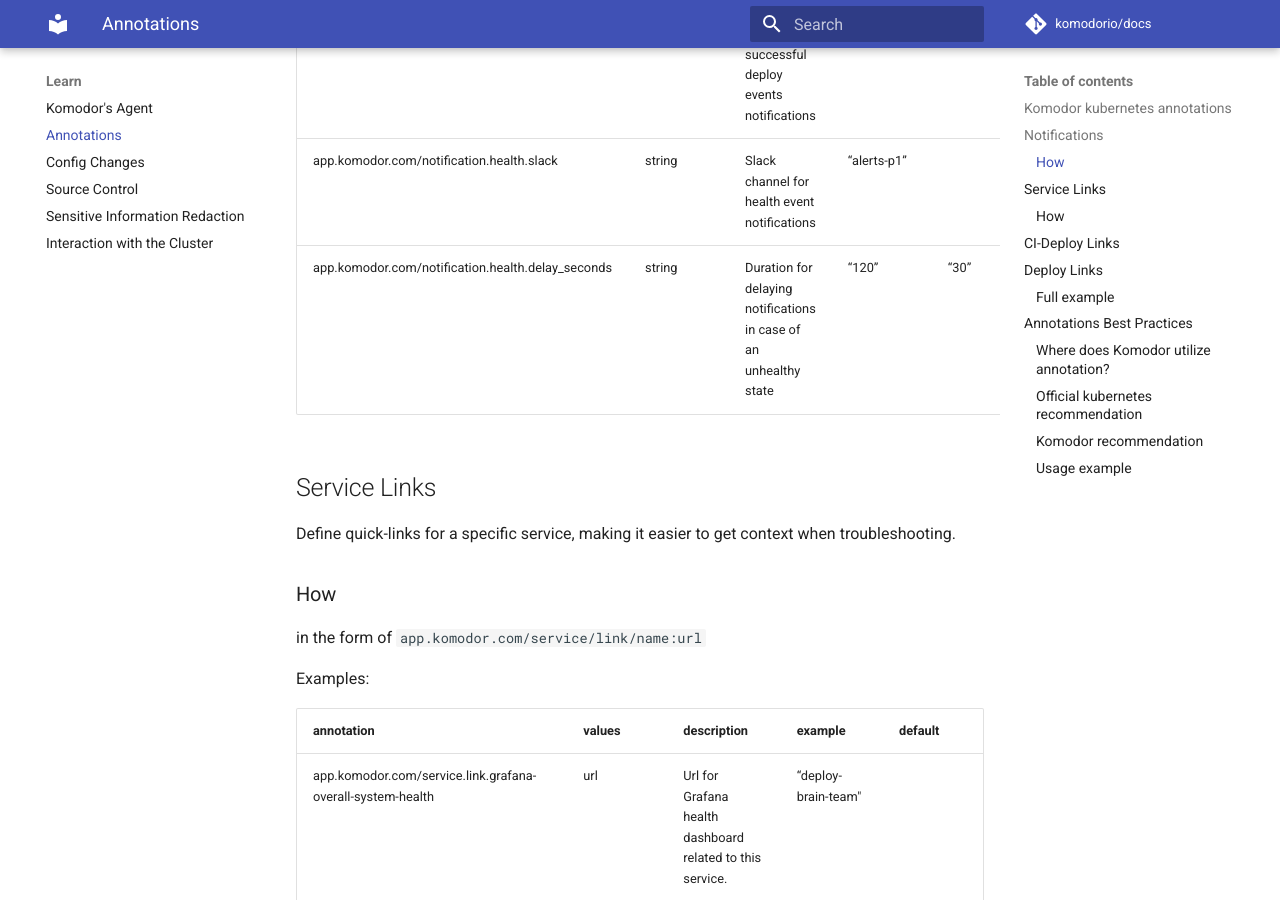
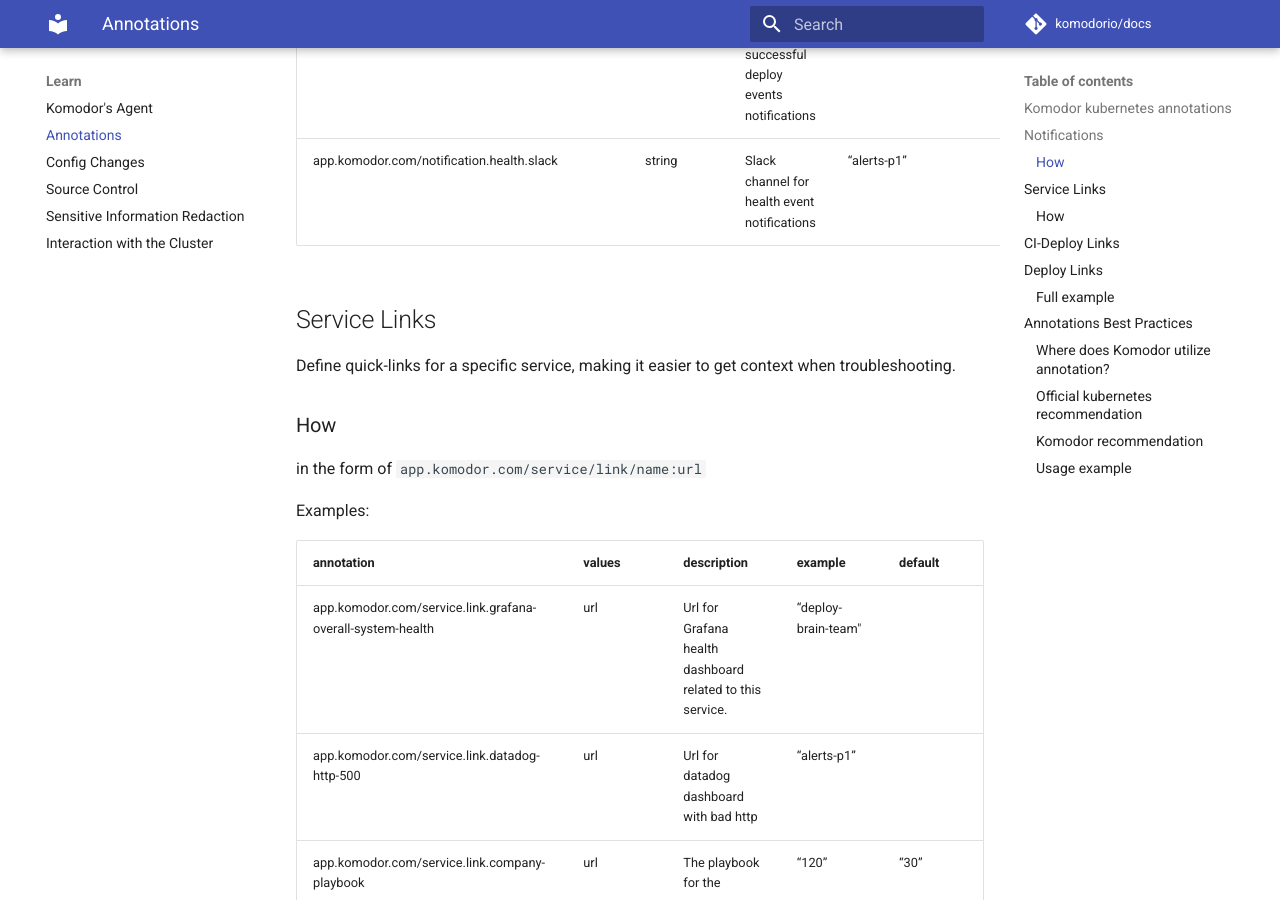
Before and after one commit to komodorio/docs, an MkDocs documentation site: the page built from docs/Learn/Annotations.md, in a window 1280 px wide and 900 px high, scrolled down 967 px. Built offline with MkDocs 1.6.1 and Material for MkDocs 9.7.7, drawn with Linux system fonts in a browser that asks for light colours; comment, search, counter and statistics services are not loaded.

Commit message:
Remove unsupported delay functionality

```diff
--- a/docs/Learn/Annotations.md
+++ b/docs/Learn/Annotations.md
@@ -16,7 +16,6 @@
 | app.komodor.com/notification.deploy_fail.slack    | string | Slack channel name for failed deploy events notifications         | “deploy-failed"     |         |
 | app.komodor.com/notification.deploy_success.slack | string | Slack channel name for successful deploy events notifications     | “deploy-success"    |         |
 | app.komodor.com/notification.health.slack         | string | Slack channel for health event notifications                      | “alerts-p1”         |         |
-| app.komodor.com/notification.health.delay_seconds | string | Duration for delaying notifications in case of an unhealthy state | “120”               | “30”    |
 
 
 ## Service Links
```
